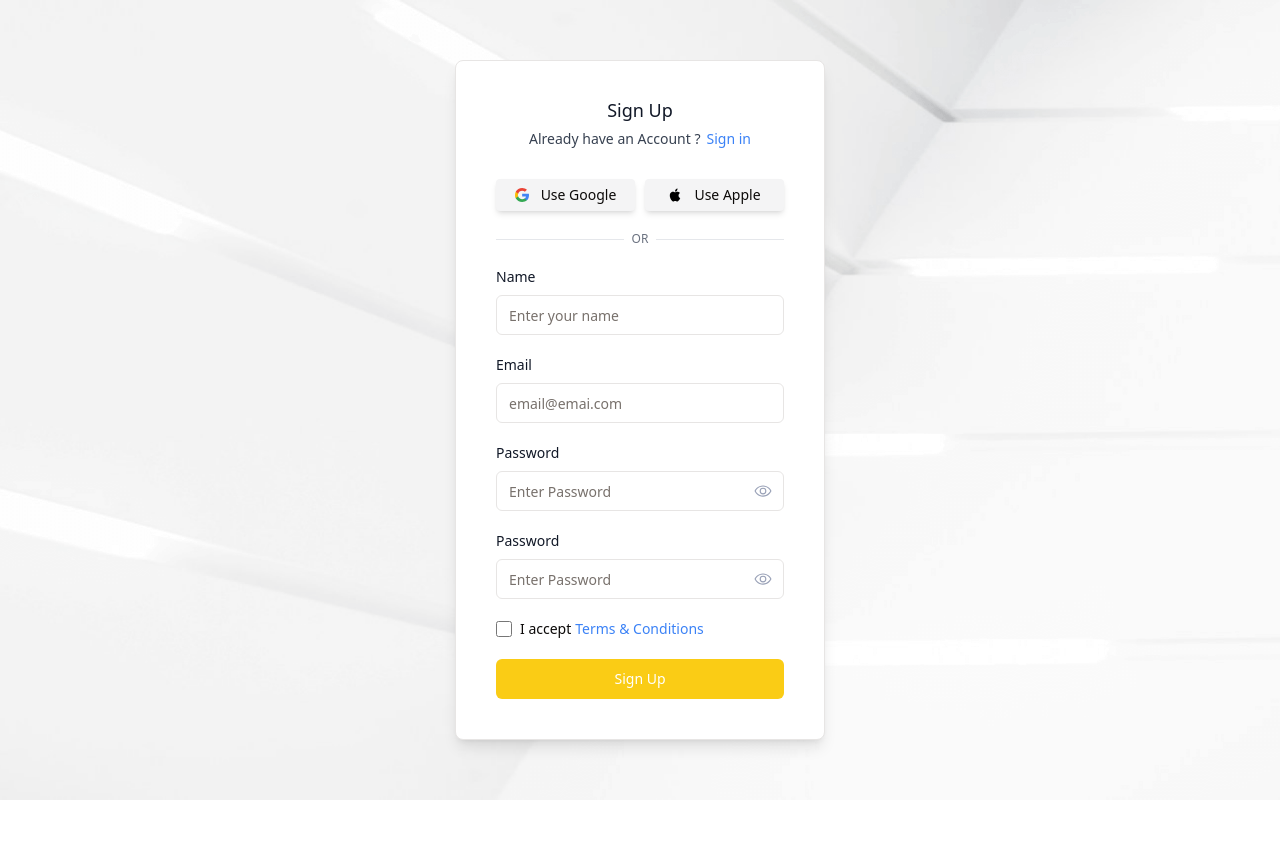
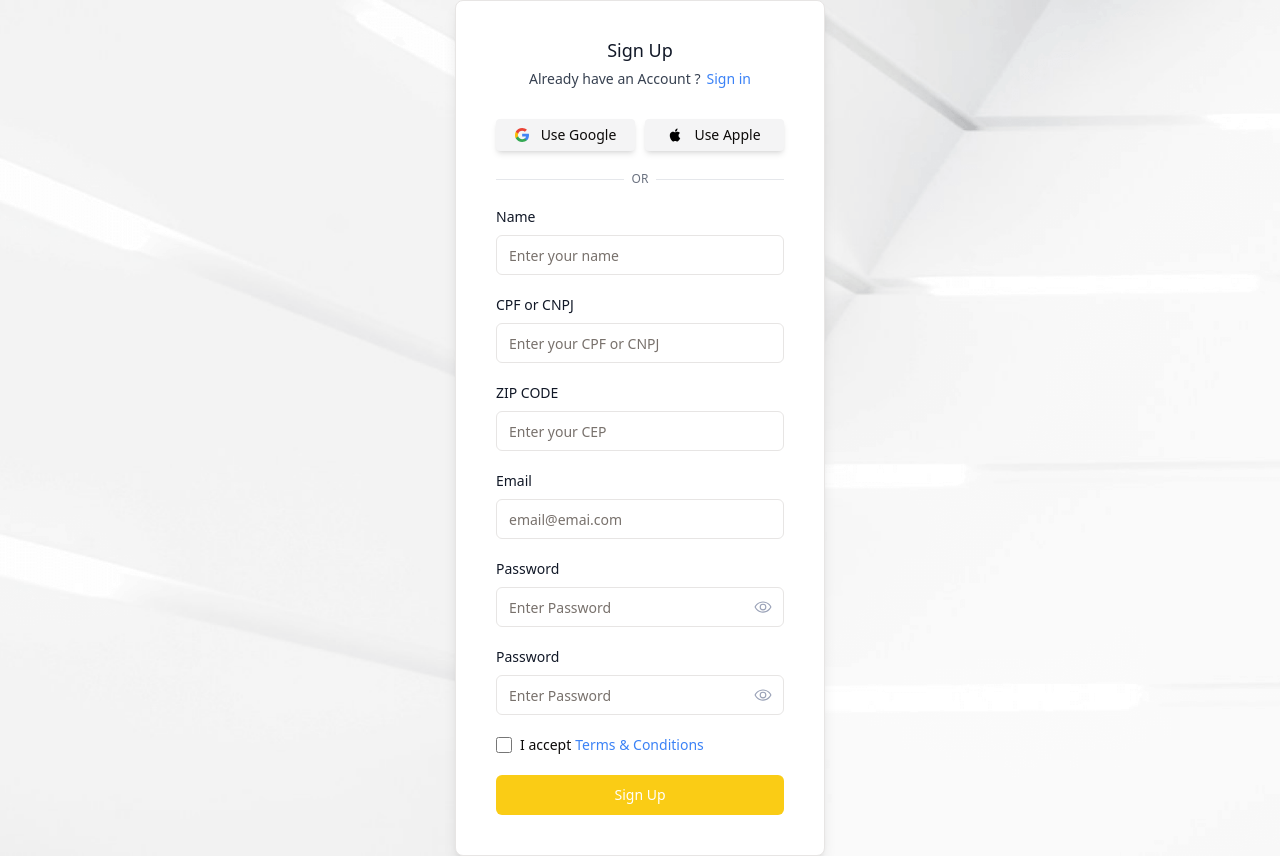
Before and after one commit to AGASALHA/pettrackweb, a React (Vite) app: page /signup in a window 1280 px wide. Before the commit the page ends 800 px from the top, so only its background shows below. Built offline with nearby package versions, Linux system fonts and the light colour scheme.

Commit message:
:sparkles: cadastro de usuarios funcionando corretamente

```diff
--- a/src/screens/Signin.tsx
+++ b/src/screens/Signin.tsx
@@ -21,7 +21,7 @@ export function Signin() {
 
     e.preventDefault()
 
-    await api.post(`http://localhost:3333/sessions`, {
+    await api.post(`/sessions`, {
       email,
       password
     }).then(res => {
--- a/src/screens/Signup.tsx
+++ b/src/screens/Signup.tsx
@@ -6,6 +6,7 @@ import { FormEvent, useState } from 'react'
 import { useNavigate, Link } from 'react-router-dom'
 
 import { Eye, EyeSlash } from "@phosphor-icons/react"
+import { api } from '@/services/api'
 
 export function Signup() {
 
@@ -16,17 +17,48 @@ export function Signup() {
   const [passwordConfirmed, setPasswordConfirmed] = useState('')
   const [showPasswordConfirmed, setShowPasswordConfirmed] = useState(false)
 
+  const [cpfCnpj, setCpfCnpj] = useState('')
+  const [cep, setCep] = useState('')
+
   const navigate = useNavigate()
 
   async function handleSubmit(e: FormEvent) {
     e.preventDefault()
 
-    if (name && email && password) {
-      alert('Signup successful!')
-      navigate('/home')
+    const data = {
+      name,
+      cpf_cnpj: cpfCnpj,
+      cep,
+      email,
+      password
     }
 
-    return alert('Please fill in all fields')
+    if (!validateSamePassword(password, passwordConfirmed)) {
+      return alert('The confirmed password is not the same password')
+    }
+
+    await api.post(`/users`, data)
+      .then(res => {
+
+        console.log(`response do then`, res)
+
+        if (res.status === 201) {
+          console.log('usuario cadastrado', res)
+          // show some toastmessage before redirect to singin
+          navigate('/')
+        }
+
+        if (res.status === 400) {
+          console.log(res.status)
+        }
+      }).catch(err => {
+        console.log(err)
+      })
+
+  }
+
+  function validateSamePassword(password: string, confirmPassword: string) {
+    return password === confirmPassword
   }
 
   function toggleShowPass() {
@@ -79,6 +111,30 @@ export function Signup() {
               onChange={(e) => setName(e.target.value)}
               className="w-full mt-1 outline-none focus:outline-none focus:border-yellow-400 "
               required
+            />
+          </div>
+          <div className="flex flex-col gap-1">
+            <label className="text-sm font-normal text-gray-900" htmlFor="cpfCnpj">CPF or CNPJ</label>
+            <Input
+              type="text"
+              value={cpfCnpj}
+              placeholder='Enter your CPF or CNPJ'
+              onChange={(e) => setCpfCnpj(e.target.value)}
+              className="w-full mt-1 outline-none focus:outline-none focus:border-yellow-400 "
+              required
+              id='cpfCnpj'
+            />
+          </div>
+          <div className="flex flex-col gap-1">
+            <label className="text-sm font-normal text-gray-900" htmlFor="cep">ZIP CODE</label>
+            <Input
+              type="text"
+              value={cep}
+              placeholder='Enter your CEP'
+              onChange={(e) => setCep(e.target.value)}
+              className="w-full mt-1 outline-none focus:outline-none focus:border-yellow-400 "
+              required
+              id='cep'
             />
           </div>
           <div className="flex flex-col gap-1">
```
